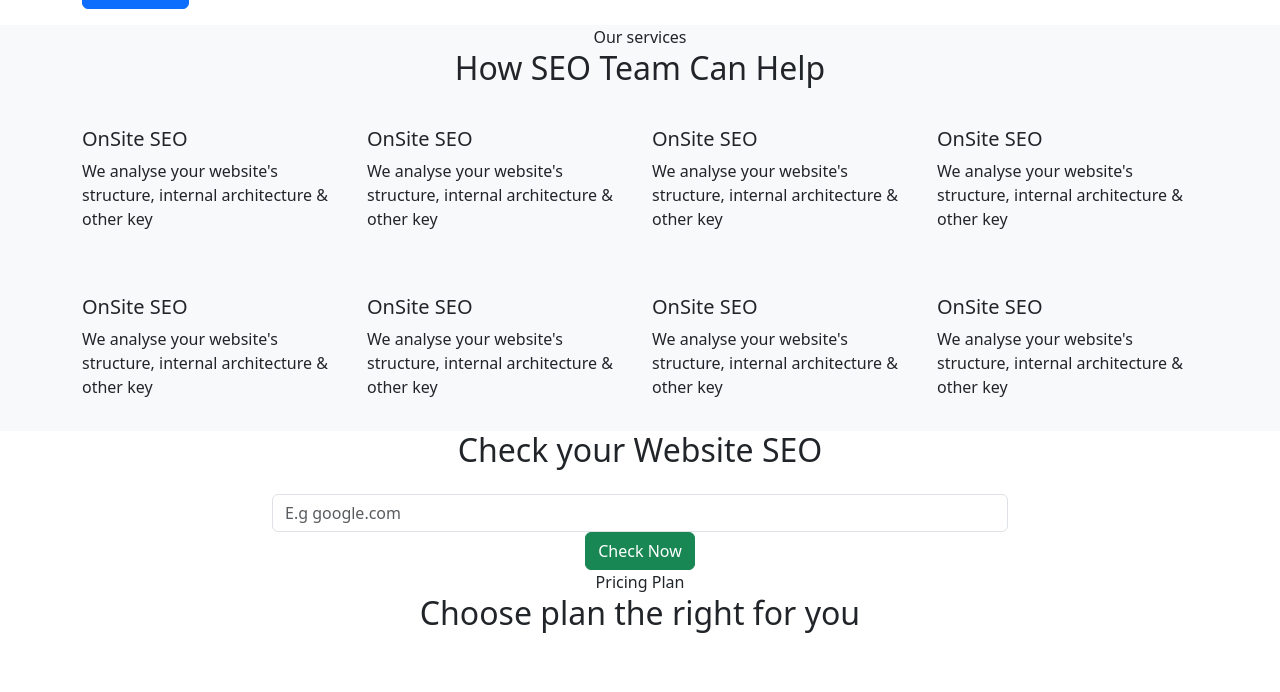
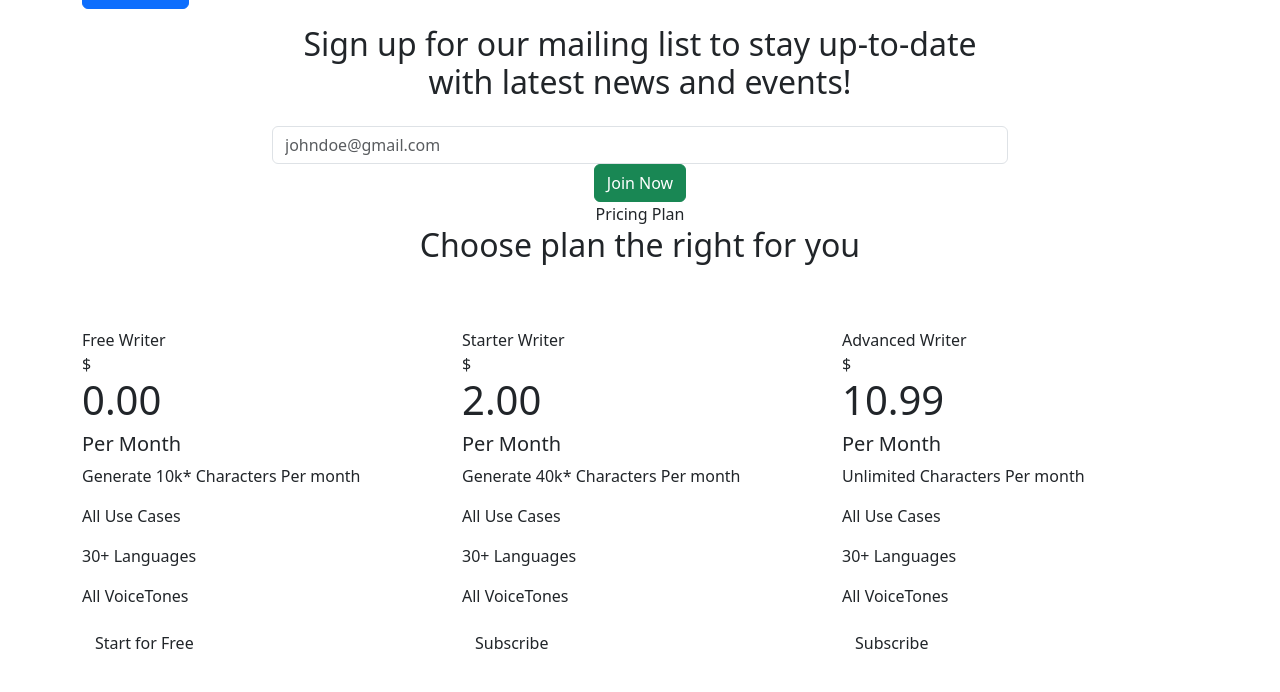
Before and after one commit to brainzcode/aicontent, a Django app: page / in a window 1280 px wide. Shown: the part 1314-2006 px from the top of the page. Run offline with Django 4.2, Linux system fonts and the light colour scheme; some libraries are stand-ins or nearby versions.

Commit message:
pricing updated

```diff
--- a/ai/urls.py
+++ b/ai/urls.py
@@ -1,7 +1,7 @@
 from django.urls import path
-from .views import home, about
+from .views import home, pricing
 
 urlpatterns = [
     path('', home, name='home-page'),
-    path('about-ai-content', about, name='about-page'),
+    path('pricing-ai-content', pricing, name='pricing'),
 ]
--- a/ai/views.py
+++ b/ai/views.py
@@ -8,5 +8,5 @@ def home(request):
     return render(request, 'ai/index.html', {})
 
 
-def about(request):
-    return render(request, 'ai/about.html', {})
+def pricing(request):
+    return render(request, 'ai/pricing.html', {})
--- a/templates/ai/index.html
+++ b/templates/ai/index.html
@@ -19,7 +19,7 @@
         </div>
       </div>
     </div>
-    <a href="#about" class="btn-scroll" data-role="smoothscroll"><span class="mai-arrow-down"></span></a>
+    <a href="#" class="btn-scroll" data-role="smoothscroll"><span class="mai-arrow-down"></span></a>
   </div>
 </div>
 </header>
@@ -35,7 +35,7 @@
         <div class="body">
           <h5 class="text-secondary">Blog Writing Assistance</h5>
           <p>AI Content Blog Writing Assistance is a service that helps writers and bloggers streamline the writing process and create high-quality content with ease.</p>
-          <a href="service.html" class="btn btn-primary">Read More</a>
+          <a href="#" class="btn btn-primary">Read More</a>
         </div>
       </div>
     </div>
@@ -47,7 +47,7 @@
         <div class="body">
           <h5 class="text-secondary">Content Marketing</h5>
           <p>AI Content Marketing creation provides businesses with the ability to create and deploy engaging and effective marketing content using artificial intelligence.</p>
-          <a href="service.html" class="btn btn-primary">Read More</a>
+          <a href="#" class="btn btn-primary">Read More</a>
         </div>
       </div>
     </div>
@@ -59,7 +59,7 @@
         <div class="body">
           <h5 class="text-secondary">Social Media Content</h5>
           <p>AI Content Social Media Content creation is a service that creates and curates engaging and relevant content to be shared on social media platforms</p>
-          <a href="service.html" class="btn btn-primary">Read More</a>
+          <a href="#" class="btn btn-primary">Read More</a>
         </div>
       </div>
     </div>
@@ -76,7 +76,7 @@
       <div class="divider"></div>
 
       <p>AI Content is a company dedicated to revolutionizing the way businesses approach content creation. Using the latest advances in artificial intelligence and machine learning, we develop innovative solutions that help companies generate high-quality, relevant, and engaging content in a fraction of the time it takes to do so manually. Our goal is to empower businesses of all sizes to create and share content that resonates with their audiences and drives meaningful results.</p>
-      <a href="about.html" class="btn btn-primary mt-3">Read More</a>
+      <a href="#" class="btn btn-primary mt-3">Read More</a>
     </div>
     <div class="col-lg-6 py-3 wow fadeInRight">
       <div class="img-fluid py-3 text-center">
@@ -87,101 +87,16 @@
 </div> <!-- .container -->
 </div> <!-- .page-section -->
 
-<div class="page-section bg-light">
-<div class="container">
-  <div class="text-center wow fadeInUp">
-    <div class="subhead">Our services</div>
-    <h2 class="title-section">How SEO Team Can Help</h2>
-    <div class="divider mx-auto"></div>
-  </div>
-
-    <div class="row">
-      <div class="col-sm-6 col-lg-4 col-xl-3 py-3 wow zoomIn">
-        <div class="features">
-          <div class="header mb-3">
-            <span class="mai-business"></span>
-          </div>
-          <h5>OnSite SEO</h5>
-          <p>We analyse your website's structure, internal architecture & other key</p>
-        </div>
-      </div>
-      <div class="col-sm-6 col-lg-4 col-xl-3 py-3 wow zoomIn">
-        <div class="features">
-          <div class="header mb-3">
-            <span class="mai-business"></span>
-          </div>
-          <h5>OnSite SEO</h5>
-          <p>We analyse your website's structure, internal architecture & other key</p>
-        </div>
-      </div>
-      <div class="col-sm-6 col-lg-4 col-xl-3 py-3 wow zoomIn">
-        <div class="features">
-          <div class="header mb-3">
-            <span class="mai-business"></span>
-          </div>
-          <h5>OnSite SEO</h5>
-          <p>We analyse your website's structure, internal architecture & other key</p>
-        </div>
-      </div>
-      <div class="col-sm-6 col-lg-4 col-xl-3 py-3 wow zoomIn">
-        <div class="features">
-          <div class="header mb-3">
-            <span class="mai-business"></span>
-          </div>
-          <h5>OnSite SEO</h5>
-          <p>We analyse your website's structure, internal architecture & other key</p>
-        </div>
-      </div>
-      <div class="col-sm-6 col-lg-4 col-xl-3 py-3 wow zoomIn">
-        <div class="features">
-          <div class="header mb-3">
-            <span class="mai-business"></span>
-          </div>
-          <h5>OnSite SEO</h5>
-          <p>We analyse your website's structure, internal architecture & other key</p>
-        </div>
-      </div>
-      <div class="col-sm-6 col-lg-4 col-xl-3 py-3 wow zoomIn">
-        <div class="features">
-          <div class="header mb-3">
-            <span class="mai-business"></span>
-          </div>
-          <h5>OnSite SEO</h5>
-          <p>We analyse your website's structure, internal architecture & other key</p>
-        </div>
-      </div>
-      <div class="col-sm-6 col-lg-4 col-xl-3 py-3 wow zoomIn">
-        <div class="features">
-          <div class="header mb-3">
-            <span class="mai-business"></span>
-          </div>
-          <h5>OnSite SEO</h5>
-          <p>We analyse your website's structure, internal architecture & other key</p>
-        </div>
-      </div>
-      <div class="col-sm-6 col-lg-4 col-xl-3 py-3 wow zoomIn">
-        <div class="features">
-          <div class="header mb-3">
-            <span class="mai-business"></span>
-          </div>
-          <h5>OnSite SEO</h5>
-          <p>We analyse your website's structure, internal architecture & other key</p>
-        </div>
-      </div>
-    </div>
-
-</div> <!-- .container -->
-</div> <!-- .page-section -->
 
 <div class="page-section banner-seo-check">
 <div class="wrap bg-image">
   <div class="container text-center">
     <div class="row justify-content-center wow fadeInUp">
       <div class="col-lg-8">
-        <h2 class="mb-4">Check your Website SEO</h2>
+        <h2 class="mb-4">Sign up for our mailing list to stay up-to-date with latest news and events!</h2>
         <form action="#">
-          <input type="text" class="form-control" placeholder="E.g google.com">
-          <button type="submit" class="btn btn-success">Check Now</button>
+          <input type="text" class="form-control" placeholder="johndoe@gmail.com">
+          <button type="submit" class="btn btn-success">Join Now</button>
         </form>
       </div>
     </div>
@@ -200,22 +115,22 @@
     <div class="col-lg-4 py-3 wow zoomIn">
       <div class="card-pricing">
         <div class="header">
-          <div class="pricing-type">Basic</div>
+          <div class="pricing-type">Free Writer</div>
           <div class="price">
             <span class="dollar">$</span>
-            <h1>39<span class="suffix">.99</span></h1>
+            <h1>0<span class="suffix">.00</span></h1>
           </div>
           <h5>Per Month</h5>
         </div>
         <div class="body">
-          <p>25 Analytics <span class="suffix">Campaign</span></p>
-          <p>1,300 Change <span class="suffix">Keywords</span></p>
-          <p>Social Media <span class="suffix">Reviews</span></p>
-          <p>1 Free <span class="suffix">Optimization</span></p>
-          <p>24/7 <span class="suffix">Support</span></p>
+          <p>Generate 10k* Characters <span class="suffix">Per month</span></p>
+          <p>All Use <span class="suffix">Cases</span></p>
+          <p>30+ <span class="suffix">Languages</span></p>
+          <p>All Voice<span class="suffix">Tones</span></p>
+
         </div>
         <div class="footer">
-          <a href="#" class="btn btn-pricing btn-block">Subscribe</a>
+          <a href="#" class="btn btn-pricing btn-block">Start for Free</a>
         </div>
       </div>
     </div>
@@ -223,19 +138,18 @@
     <div class="col-lg-4 py-3 wow zoomIn">
       <div class="card-pricing marked">
         <div class="header">
-          <div class="pricing-type">Standar</div>
+          <div class="pricing-type">Starter Writer</div>
           <div class="price">
             <span class="dollar">$</span>
-            <h1>59<span class="suffix">.99</span></h1>
+            <h1>2<span class="suffix">.00</span></h1>
           </div>
           <h5>Per Month</h5>
         </div>
         <div class="body">
-          <p>25 Analytics <span class="suffix">Campaign</span></p>
-          <p>1,300 Change <span class="suffix">Keywords</span></p>
-          <p>Social Media <span class="suffix">Reviews</span></p>
-          <p>1 Free <span class="suffix">Optimization</span></p>
-          <p>24/7 <span class="suffix">Support</span></p>
+          <p>Generate 40k* Characters <span class="suffix">Per month</span></p>
+          <p>All Use <span class="suffix">Cases</span></p>
+          <p>30+ <span class="suffix">Languages</span></p>
+          <p>All Voice<span class="suffix">Tones</span></p>
         </div>
         <div class="footer">
           <a href="#" class="btn btn-pricing btn-block">Subscribe</a>
@@ -246,19 +160,18 @@
     <div class="col-lg-4 py-3 wow zoomIn">
       <div class="card-pricing">
         <div class="header">
-          <div class="pricing-type">Professional</div>
+          <div class="pricing-type">Advanced Writer</div>
           <div class="price">
             <span class="dollar">$</span>
-            <h1>99<span class="suffix">.99</span></h1>
+            <h1>10<span class="suffix">.99</span></h1>
           </div>
           <h5>Per Month</h5>
         </div>
         <div class="body">
-          <p>25 Analytics <span class="suffix">Campaign</span></p>
-          <p>1,300 Change <span class="suffix">Keywords</span></p>
-          <p>Social Media <span class="suffix">Reviews</span></p>
-          <p>1 Free <span class="suffix">Optimization</span></p>
-          <p>24/7 <span class="suffix">Support</span></p>
+          <p>Unlimited Characters <span class="suffix">Per month</span></p>
+          <p>All Use <span class="suffix">Cases</span></p>
+          <p>30+ <span class="suffix">Languages</span></p>
+          <p>All Voice<span class="suffix">Tones</span></p>
         </div>
         <div class="footer">
           <a href="#" class="btn btn-pricing btn-block">Subscribe</a>
@@ -354,7 +267,7 @@
     </div>
 
     <div class="col-12 mt-4 text-center wow fadeInUp">
-      <a href="blog.html" class="btn btn-primary">View More</a>
+      <a href="#" class="btn btn-primary">View More</a>
     </div>
   </div>
 </div>
--- a/templates/layout/landing.html
+++ b/templates/layout/landing.html
@@ -43,7 +43,7 @@
               <a class="nav-link" href="{% url 'home-page' %}">Home</a>
             </li>
             <li class="nav-item">
-              <a class="nav-link" href="{% url 'about-page' %}">About</a>
+              <a class="nav-link" href="{% url 'pricing' %}">Pricing</a>
             </li>
             <li class="nav-item">
               <a class="nav-link" href="#">Blog</a>
```
Also changed, not shown: templates/ai/about.html (deleted, +0 -126 lines), templates/ai/pricing.html (added, +104 -0 lines).
